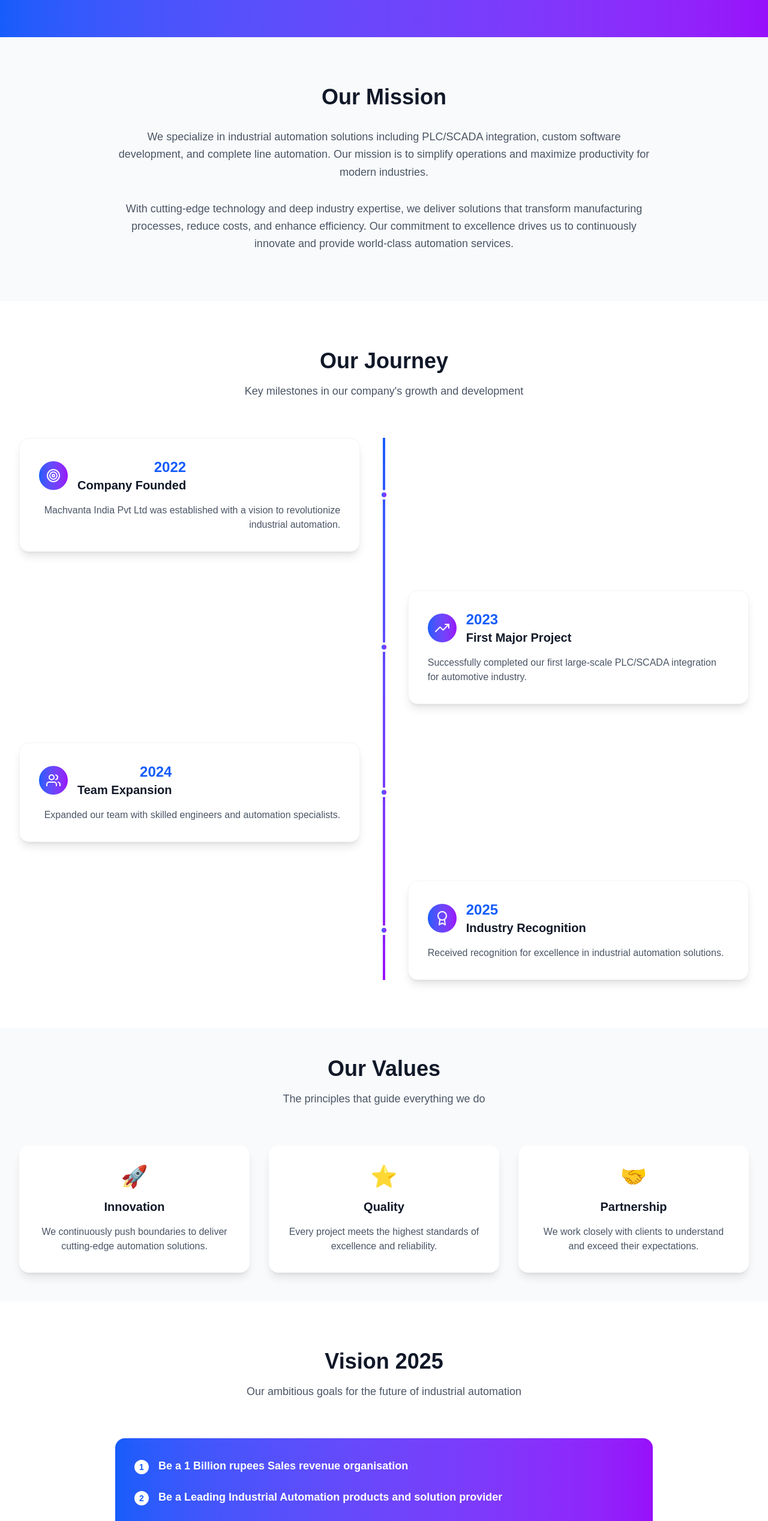
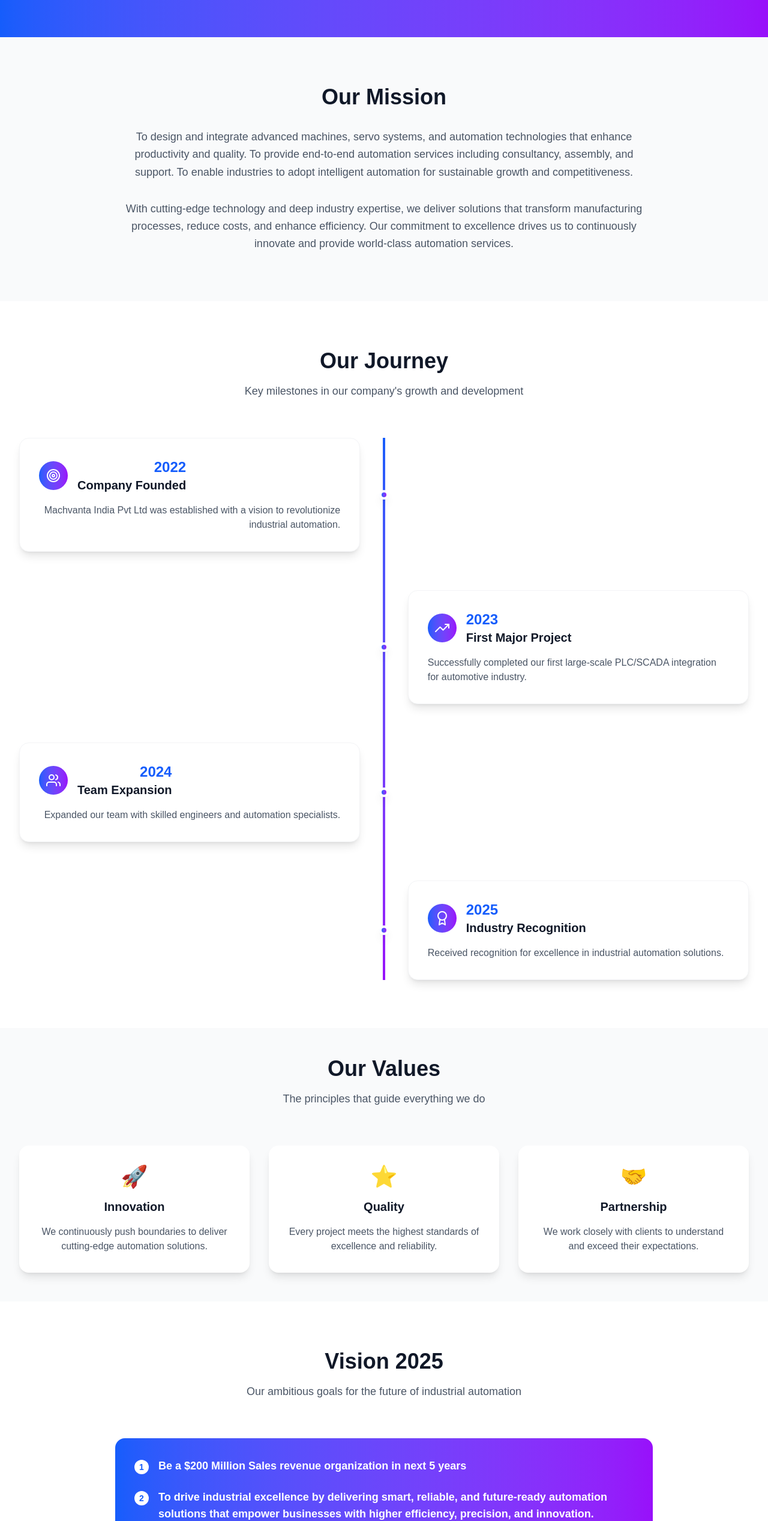
Before and after one commit to shubhamdhamal/machvanta_repo, a Next.js app: page /about in a window 1280 px wide. Shown: the part 234-2770 px from the top of the page at 60% size. Built offline with nearby package versions, Linux system fonts and the light colour scheme.

Commit message:
changes in about component, changes in text in vision and mission component

```diff
--- a/src/components/AboutContent.tsx
+++ b/src/components/AboutContent.tsx
@@ -140,9 +140,12 @@ export default function AboutContent({ milestones }: AboutContentProps) {
                                 Our Mission
                             </h2>
                             <p className="text-lg text-gray-600 leading-relaxed mb-8">
-                                We specialize in industrial automation solutions including PLC/SCADA integration,
+                            To design and integrate advanced machines, servo systems, and automation technologies that
+                            enhance productivity and quality. To provide end-to-end automation services including consultancy, assembly, and support.
+                            To enable industries to adopt intelligent automation for sustainable growth and competitiveness.
+                                {/* We specialize in industrial automation solutions including PLC/SCADA integration,
                                 custom software development, and complete line automation. Our mission is to
-                                simplify operations and maximize productivity for modern industries.
+                                simplify operations and maximize productivity for modern industries. */}
                             </p>
                             <p className="text-lg text-gray-600 leading-relaxed">
                                 With cutting-edge technology and deep industry expertise, we deliver solutions
@@ -295,7 +298,9 @@ export default function AboutContent({ milestones }: AboutContentProps) {
                                             <span className="text-blue-600 font-bold text-sm">1</span>
                                         </div>
                                         <p className="text-lg">
-                                            <strong>Be a 1 Billion rupees Sales revenue organisation</strong>
+                                            <strong>Be a $200 Million Sales revenue organization in
+                                            next 5 years</strong>
+                                            {/* <strong>Be a 1 Billion rupees Sales revenue organisation</strong> */}
                                         </p>
                                     </div>
                                     <div className="flex items-start space-x-4">
@@ -303,7 +308,11 @@ export default function AboutContent({ milestones }: AboutContentProps) {
                                             <span className="text-blue-600 font-bold text-sm">2</span>
                                         </div>
                                         <p className="text-lg">
-                                            <strong>Be a Leading Industrial Automation products and solution provider</strong>
+                                            <strong>To drive industrial excellence by delivering smart,
+                                            reliable, and future-ready automation solutions
+                                            that empower businesses with higher efficiency,
+                                            precision, and innovation.</strong>
+                                            {/* <strong>Be a Leading Industrial Automation products and solution provider</strong> */}
                                         </p>
                                     </div>
                                     <div className="flex items-start space-x-4">
```
